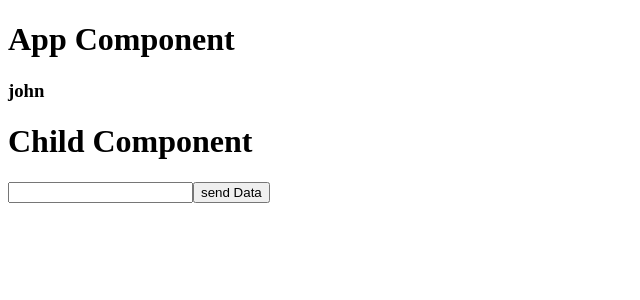
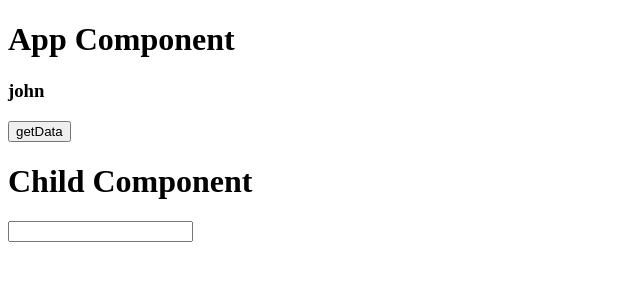
Before and after one commit to PratikSomwanshi/Angular_Start, an Angular app: page / in a window 1280 px wide. Shown: the top 300 px of the page, without its empty margins (0-640 px from the left). Built offline with nearby package versions, Linux system fonts and the light colour scheme.

Commit message:
done with accessing child data to parent using @ViewChild() decorator

```diff
--- a/src/app/app.component.html
+++ b/src/app/app.component.html
@@ -6,5 +6,6 @@
   <!-- <app-props [name]="name"></app-props> -->
   <!--$ is a special character to showcase its a template string -->
   <h3>{{name}}</h3>
-  <app-child (rohan)="getData($event)"></app-child>
+  <button (click)="getData()">getData</button>
+  <app-child></app-child>
 </div>
--- a/src/app/app.component.ts
+++ b/src/app/app.component.ts
@@ -1,4 +1,5 @@
-import { Component } from '@angular/core';
+import { Component, ViewChild } from '@angular/core';
+import { ChildComponent } from './child/child.component';
 
 @Component({
   selector: 'app-root',
@@ -8,7 +9,9 @@ import { Component } from '@angular/core';
 export class AppComponent {
   name = 'john';
 
-  getData(name: string) {
-    this.name = name;
+  @ViewChild(ChildComponent) child!: ChildComponent;
+
+  getData() {
+    this.name = this.child.name;
   }
 }
--- a/src/app/child/child.component.html
+++ b/src/app/child/child.component.html
@@ -3,5 +3,4 @@
 
     <input type="text" [(ngModel)]="name" />
 
-    <button (click)="sendData()">send Data</button>
 </div>
--- a/src/app/child/child.component.ts
+++ b/src/app/child/child.component.ts
@@ -8,9 +8,9 @@ import { Component, EventEmitter, Output } from '@angular/core';
 export class ChildComponent {
   name = '';
 
-  @Output() rohan = new EventEmitter<string>();
+  // @Output() rohan = new EventEmitter<string>();
 
-  sendData() {
-    this.rohan.emit(this.name);
-  }
+  // sendData() {
+  //   this.rohan.emit(this.name);
+  // }
 }
```
